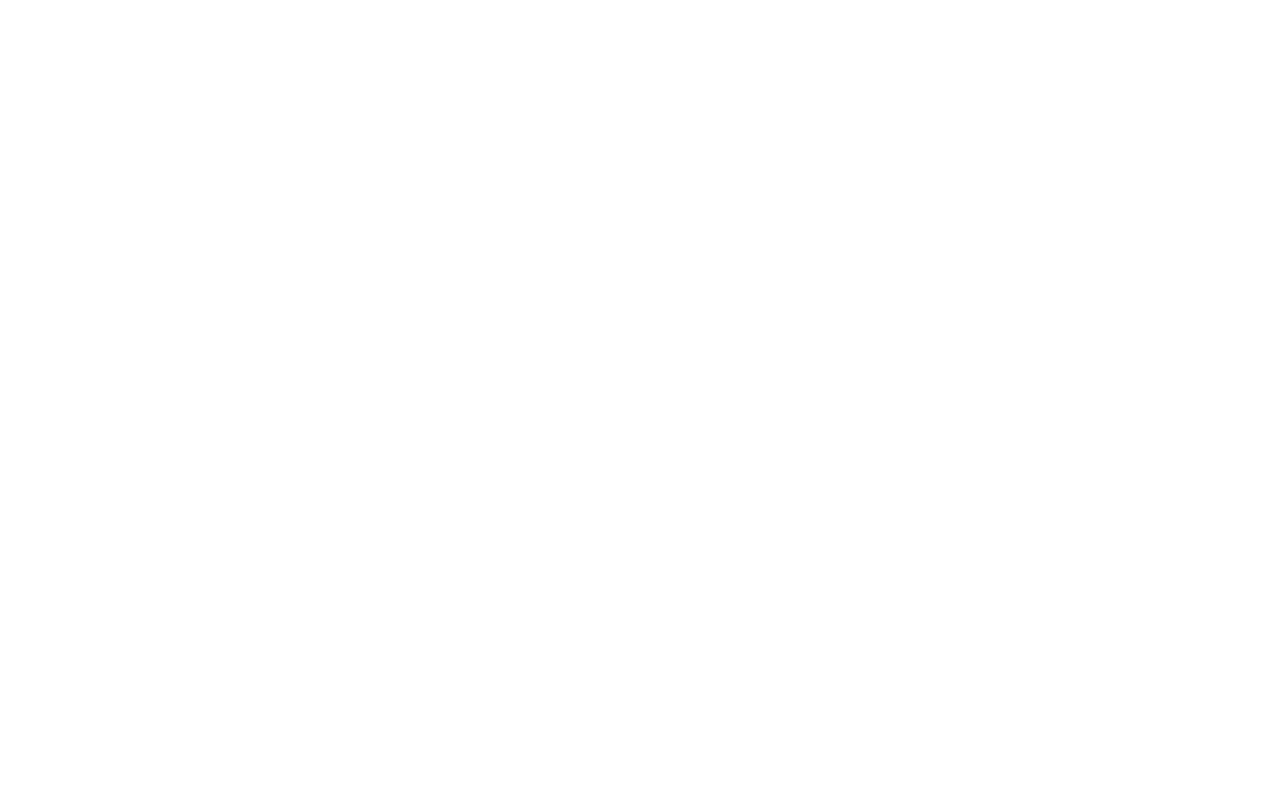
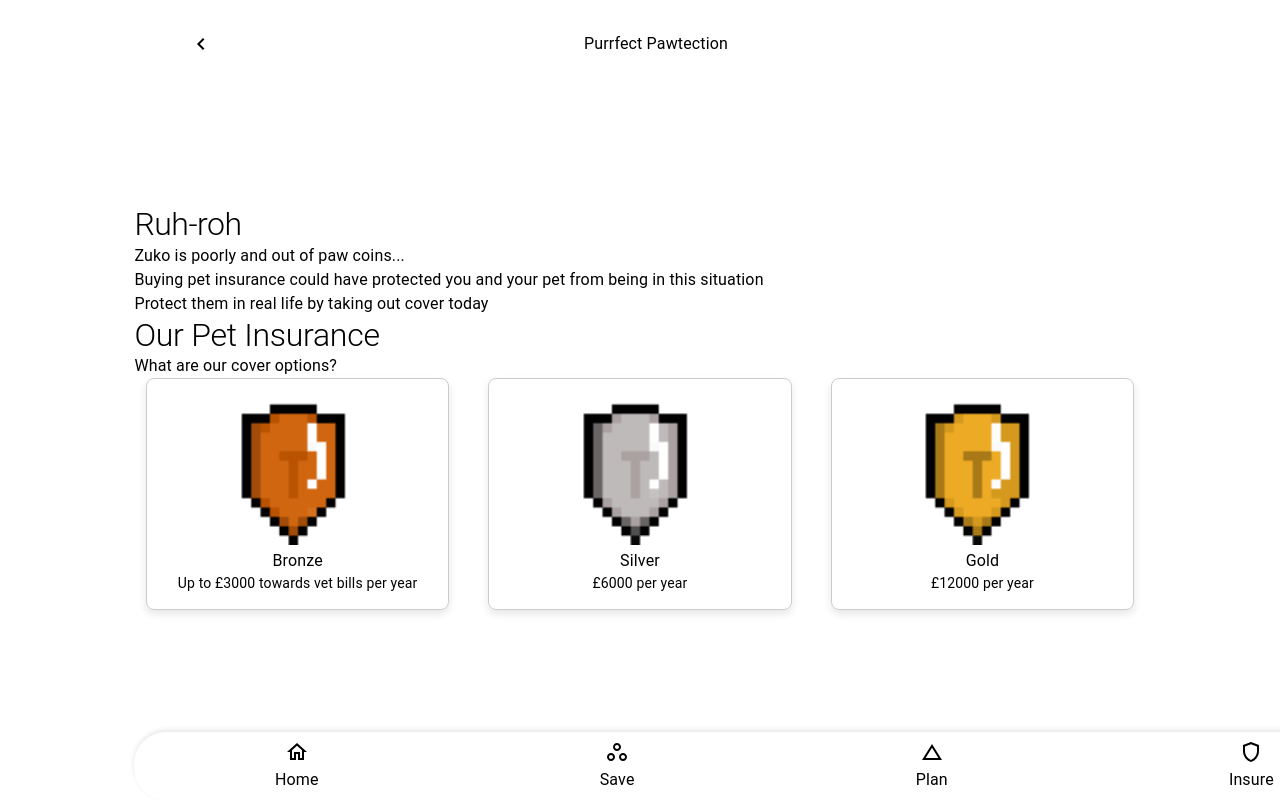
Before and after one commit to GJDteamOne/claw-and-order, a React (Create React App) app: page /final in a window 1280 px wide. Before the commit this address had no page. Built offline with nearby package versions, Linux system fonts and the light colour scheme.

Commit message:
final page

```diff
--- a/src/App.jsx
+++ b/src/App.jsx
@@ -3,6 +3,7 @@
 import Game from './components/Game';
 import StartingPot from './StartingPot';
 import WidowsAppHome from './WidowsAppHome';
+import { FinalPage } from './Pages/FinalPage';
 
 export const GameContext = createContext({});
 
@@ -20,12 +21,13 @@
   };
 
   return (
-    <GameContext.Provider value={{gameState, updateGameState}}>
+    <GameContext.Provider value={{ gameState, updateGameState }}>
       <Router>
         <Routes>
           <Route path="/" element={<WidowsAppHome />} />
           <Route path="/starting-pot" element={<StartingPot />} />
           <Route path="/game" element={<Game />} />
+          <Route path="/final" element={<FinalPage />} />
         </Routes>
       </Router>
     </GameContext.Provider>
--- /dev/null
+++ b/src/Pages/FinalPage.css
@@ -0,0 +1,24 @@
+.cards-container {
+  display: flex;
+  justify-content: space-around;
+  flex-wrap: wrap;
+  gap: 16px;
+}
+
+.card {
+  border: 1px solid #ccc;
+  border-radius: 8px;
+  padding: 16px;
+  text-align: center;
+  box-shadow: 0 4px 8px rgba(0, 0, 0, 0.1);
+  flex: 1 1 30%;
+  max-width: 30%;
+  box-sizing: border-box;
+}
+
+.card img {
+  width: 100%;
+  height: auto;
+  max-width: 150px;
+  margin: 0 auto;
+}
--- a/src/Pages/FinalPage.jsx
+++ b/src/Pages/FinalPage.jsx
@@ -1,19 +1,48 @@
 import React from 'react';
 import Footer from '../Footer';
+import Header from '../Header';
+import Typography from '@mui/material/Typography';
+import Box from '@mui/material/Box';
+import './FinalPage.css';
 
 export const FinalPage = ({ result }) => {
-
-
   return (
-    <div>
-
-      {result === "win" ? (
-        <h1> Congrats you won</h1>
-      ) :
-        (
-          <h1>Raw-Roh</h1>
-        )}
-      <Footer />
-    </div>
+    <>
+      <Header isInitialPage={false} />
+      <Box display="flex" justifyContent="center">
+        <Box width="100%" maxWidth="1200px" padding="10%">
+          {result === "win" ? (
+            <Typography variant="h1" sx={{ fontSize: '2rem' }}>Congrats you won</Typography>
+          ) : (
+            <>
+              <Typography variant="h1" sx={{ fontSize: '2rem' }}>Ruh-roh</Typography>
+              <Typography variant="body1">Zuko is poorly and out of paw coins...</Typography>
+              <Typography variant="body1">Buying pet insurance could have protected you and your pet from being in this situation</Typography>
+              <Typography variant="body1">Protect them in real life by taking out cover today</Typography>
+            </>
+          )}
+          <Typography variant="h2" sx={{ fontSize: '2rem' }}>Our Pet Insurance</Typography>
+          <Typography variant="body1">What are our cover options?</Typography>
+          <div className="cards-container">
+            <div className="card">
+              <img src='./bronzeshield64px.png' alt="Bronze shield" />
+              <Typography variant="body1">Bronze</Typography>
+              <Typography variant="body2">Up to £3000 towards vet bills per year</Typography>
+            </div>
+            <div className="card">
+              <img src='./silvershield64px.png' alt="Silver shield" />
+              <Typography variant="body1">Silver</Typography>
+              <Typography variant="body2">£6000 per year</Typography>
+            </div>
+            <div className="card">
+              <img src='./goldshield64px.png' alt="Gold shield" />
+              <Typography variant="body1">Gold</Typography>
+              <Typography variant="body2">£12000 per year</Typography>
+            </div>
+          </div>
+          <Footer />
+        </Box>
+      </Box>
+    </>
   )
 }
--- a/src/StartingPot.jsx
+++ b/src/StartingPot.jsx
@@ -21,6 +21,7 @@
   };
 
   return (
+
     <Box sx={{ flexGrow: 1, px: { xs: 2, sm: 4, md: 6 } }}>
       <Stack spacing={3} alignItems='center'>
         <Item>
--- a/src/WidowsAppHome.jsx
+++ b/src/WidowsAppHome.jsx
@@ -7,7 +7,7 @@
 function WidowsAppHome() {
     return (
         <>
-            <Header />
+            <Header isInitialPage={true} />
             <Box display="flex" justifyContent="center">
                 <Box width="100%" maxWidth="1200px" padding="10%">
                     <Box
```
